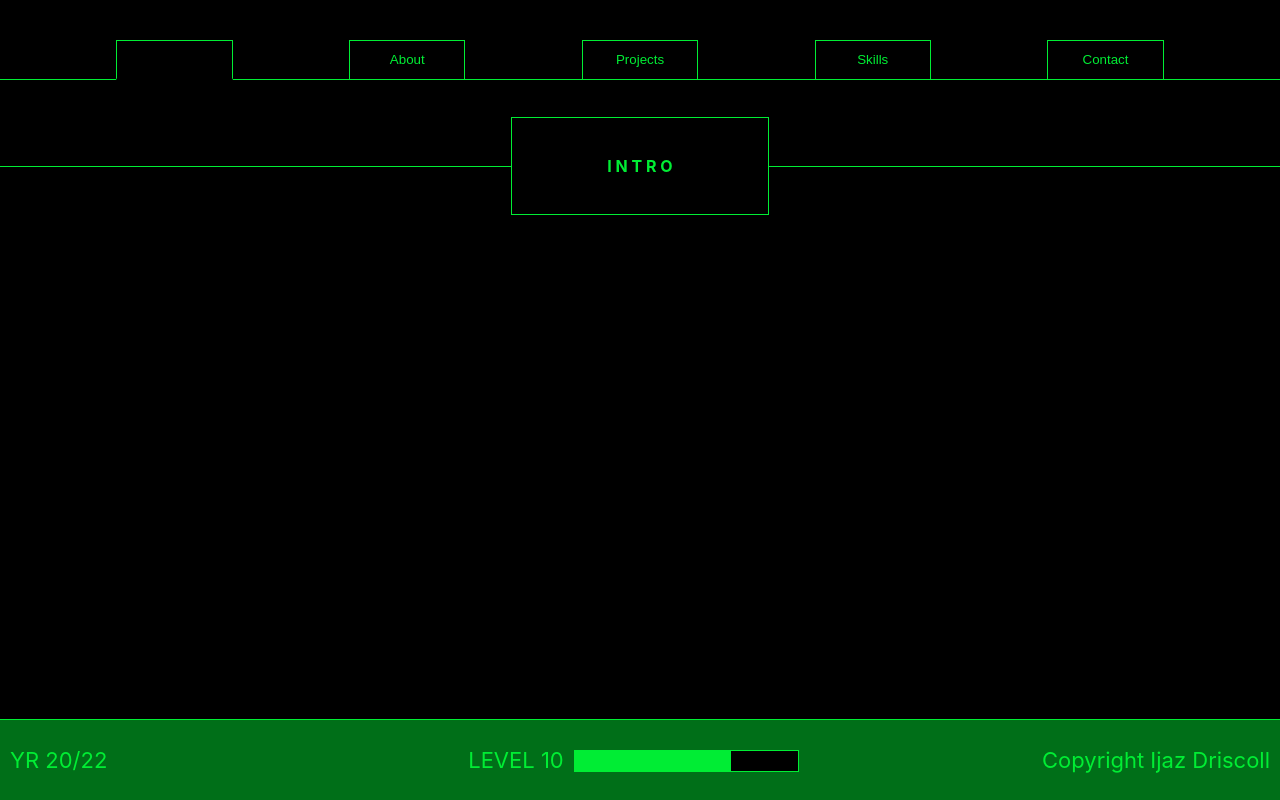
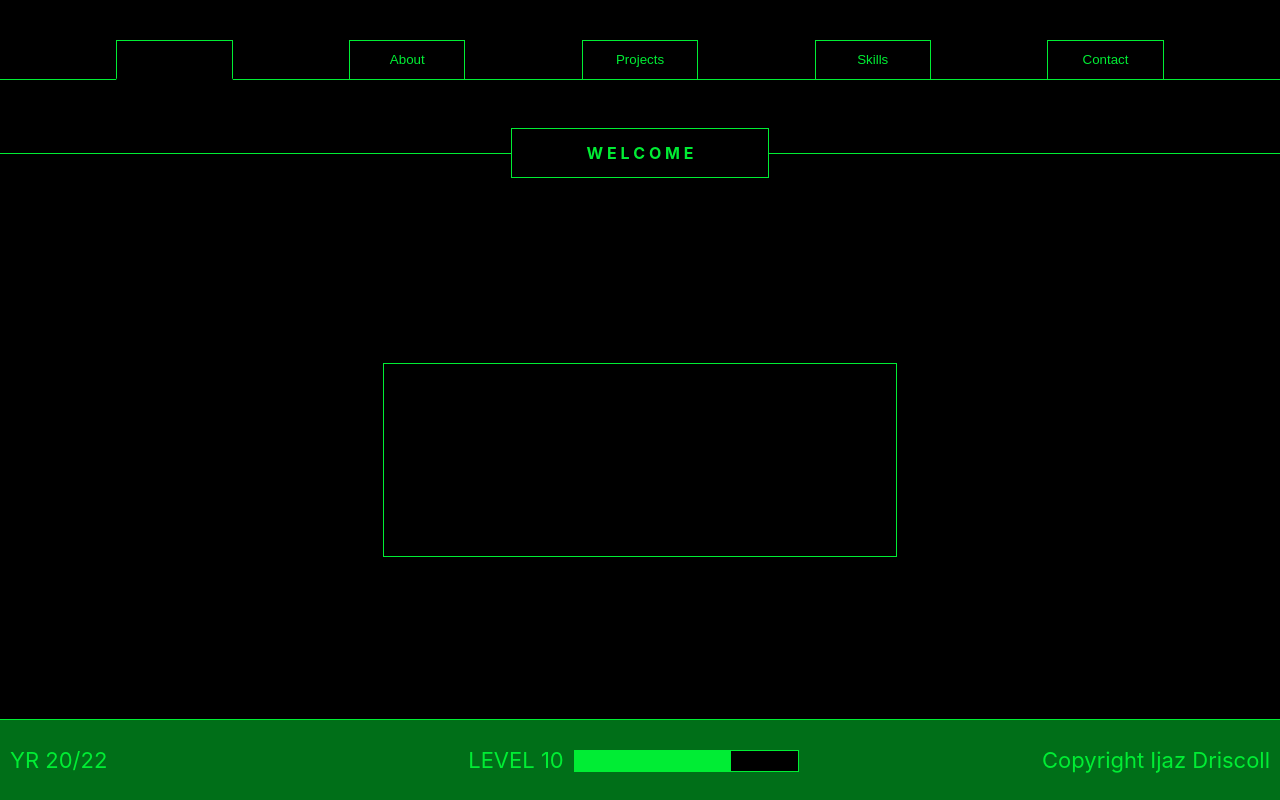
Before and after one commit to The-Six/My-Portfolio, a React (Create React App) app: page / in a window 1280 px wide. Built offline with nearby package versions, Linux system fonts and the light colour scheme.

Commit message:
added a div and css to create text box on intro page and adjusted boxes on each page, renamed about to welcome

```diff
--- a/src/components/About/about.css
+++ b/src/components/About/about.css
@@ -9,7 +9,7 @@
   height: 15%;
   width: 100%;
   align-items: center;
-  padding-top: 3%;
+  padding-top: 2%;
 }
 
 .left_aboutBar {
@@ -27,7 +27,7 @@
 .about_text {
   display: flex;
   width: 20%;
-  height: 100%;
+  height: 50%;
   border: 1px solid var(--mainGreen);
   justify-content: center;
   align-items: center;
--- a/src/components/Contact/contact.css
+++ b/src/components/Contact/contact.css
@@ -9,7 +9,7 @@
   height: 15%;
   width: 100%;
   align-items: center;
-  padding-top: 3%;
+  padding-top: 2%;
 }
 
 .left_contactBar {
@@ -27,7 +27,7 @@
 .contact_text {
   display: flex;
   width: 20%;
-  height: 100%;
+  height: 50%;
   border: 1px solid var(--mainGreen);
   justify-content: center;
   align-items: center;
--- a/src/components/Intro/intro.css
+++ b/src/components/Intro/intro.css
@@ -1,4 +1,8 @@
 .Intro {
+  display: flex;
+  flex-direction: column;
+  align-items: center;
+  justify-content: space-between;
   width: 100vw;
   height: 80vh;
 }
@@ -9,7 +13,7 @@
   height: 15%;
   width: 100%;
   align-items: center;
-  padding-top: 3%;
+  padding-top: 2%;
 }
 
 .left_introBar {
@@ -27,10 +31,16 @@
 .intro_text {
   display: flex;
   width: 20%;
-  height: 100%;
+  height: 50%;
   border: 1px solid var(--mainGreen);
   justify-content: center;
   align-items: center;
-  color:var(--mainGreen);
+  color: var(--mainGreen);
   font-weight: bold;
 }
+
+.intro_textBox {
+  height: 30%;
+  width: 40%;
+  border: 1px solid var(--mainGreen);
+}
--- a/src/components/Intro/intro.js
+++ b/src/components/Intro/intro.js
@@ -6,8 +6,16 @@ function Intro() {
     <div className="Intro">
       <div className="intro_box">
         <div className="left_introBar"></div>
-        <div className="intro_text">I N T R O</div>
+        <div className="intro_text">W E L C O M E</div>
         <div className="right_introBar"></div>
+      </div>
+      <div className="intro_textBox">
+        <div>
+          <p></p>
+        </div>
+      </div>
+      <div>
+
       </div>
     </div>
   );
--- a/src/components/Projects/projects.css
+++ b/src/components/Projects/projects.css
@@ -9,7 +9,7 @@
   height: 15%;
   width: 100%;
   align-items: center;
-  padding-top: 3%;
+  padding-top: 2%;
 }
 
 .left_projectsBar {
@@ -27,7 +27,7 @@
 .projects_text {
   display: flex;
   width: 20%;
-  height: 100%;
+  height: 50%;
   border: 1px solid var(--mainGreen);
   justify-content: center;
   align-items: center;
--- a/src/components/Skills/skills.css
+++ b/src/components/Skills/skills.css
@@ -9,7 +9,7 @@
   height: 15%;
   width: 100%;
   align-items: center;
-  padding-top: 3%;
+  padding-top: 2%;
 }
 
 .left_skillsBar {
@@ -27,7 +27,7 @@
 .skills_text {
   display: flex;
   width: 20%;
-  height: 100%;
+  height: 50%;
   border: 1px solid var(--mainGreen);
   justify-content: center;
   align-items: center;
```
Also changed, not shown: src/components/Navbar/navbar.js (+15 -5 lines), src/components/Navbar/navbar.css (line endings or trailing spaces).
